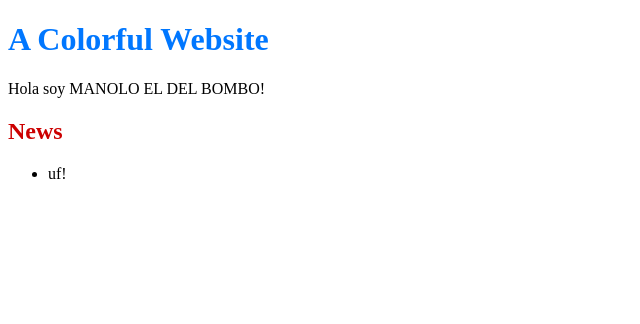
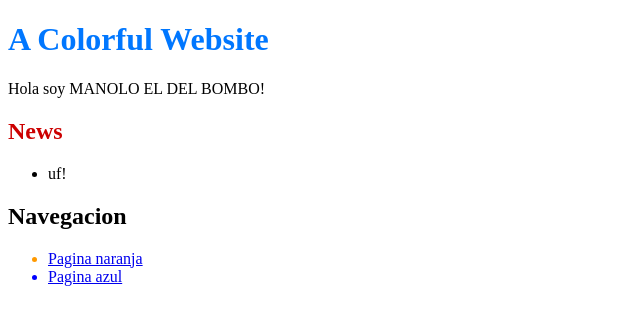
Before and after one commit to beeva-josedejuan/ejercicio-git, a plain HTML site: page index.html in a window 1280 px wide. Shown: the whole page, without its empty margins (0-640 px from the left). Drawn offline with Linux system fonts and the light colour scheme.

Commit message:
Agregando enlaces de navegacion

```diff
--- a/index.html
+++ b/index.html
@@ -12,5 +12,16 @@
   <ul>
     <li>uf!</li>
   </ul>
+
+  <h2>Navegacion</h2>
+  <ul>
+  	<li style="color: #F90">
+		<a href="naranja.html">Pagina naranja</a>
+  	</li>
+  	<li style="color: #00F">
+    		<a href="azul.html">Pagina azul</a>
+  	</li>
+  </ul>
+
 </body>
 </html>
```
Also changed, not shown: azul.html (+1 -0 lines), naranja.html (+1 -0 lines).
